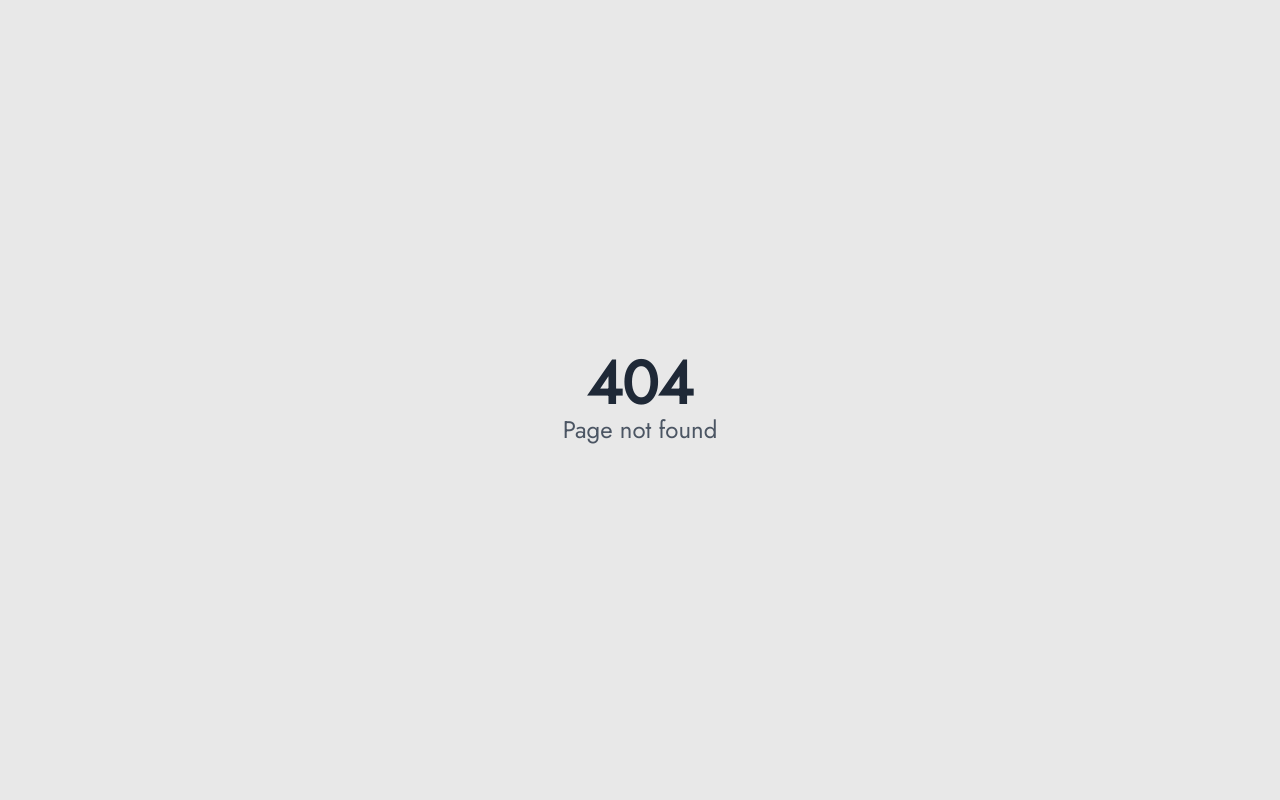
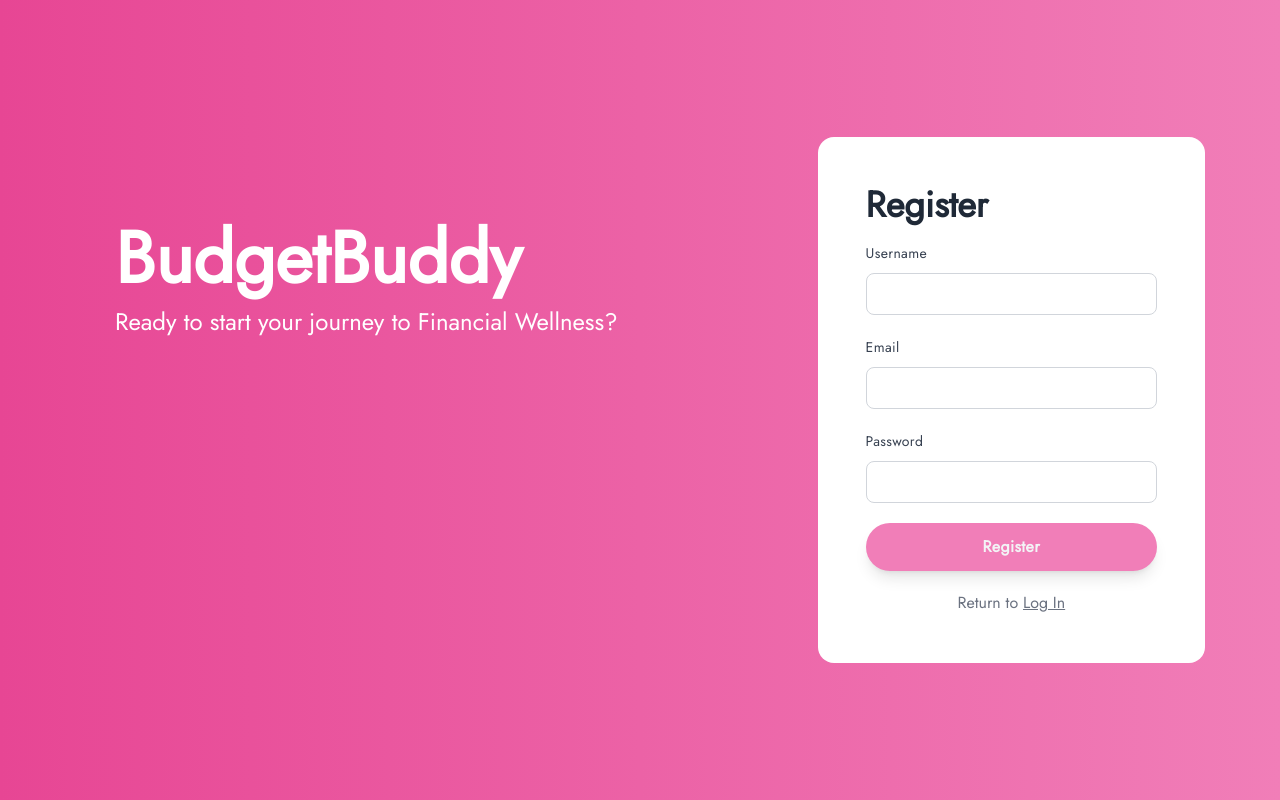
Before and after one commit to boyo23/budget-buddy, a React (Vite) app in the folder client/: page /register in a window 1280 px wide. Before the commit this address had no page. Built offline with nearby package versions, Linux system fonts and the light colour scheme.

Commit message:
commit register

```diff
--- a/client/src/app.tsx
+++ b/client/src/app.tsx
@@ -2,6 +2,7 @@ import { BrowserRouter, Routes, Route } from 'react-router-dom'
 import Home from '@/pages/home'
 import Profile from '@/pages/profile'
 import Login from '@/pages/login'
+import Register from '@/pages/register'
 import NotFound from '@/pages/not-found'
 import SavingsContextProvider from './context/savings-context'
 
@@ -13,6 +14,7 @@ export default function App() {
           <Route path="/home" element={<Home />} />
           <Route path="/profile" element={<Profile />} />
           <Route path="/login" element={<Login/>}></Route>
+          <Route path="/register" element={<Register/>}></Route>
           <Route path="/*" element={<NotFound />} />
         </Routes>
       </BrowserRouter>
--- /dev/null
+++ b/client/src/pages/register.tsx
@@ -0,0 +1,148 @@
+import { useState } from "react";
+import { useForm } from "react-hook-form";
+
+const Register: React.FC = () => {
+  const [username, setUsername] = useState<string>("");
+  const [email, setEmail] = useState<string>("");
+  const [password, setPassword] = useState<string>("");
+  const [isRegistered, setIsRegistered] = useState<boolean>(false);
+  const [errorState, setErrorState] = useState<string>("");
+
+  const isRegisterButtonDisabled =
+    username === "" || email === "" || password === "";
+
+  const handleInputChange = <T extends string | number>(
+    event: React.ChangeEvent<HTMLInputElement>,
+    setStateFunction: React.Dispatch<React.SetStateAction<T>>,
+  ) => {
+    setStateFunction(event.target.value as T);
+  };
+
+  const handleRegister = (event: React.FormEvent<HTMLFormElement>) => {
+    event.preventDefault();
+    if (username !== "" && email !== "" && password !== "") {
+      setIsRegistered(true);
+      console.log("Registration successful");
+    } else {
+      console.log("Registration failed. Please check the input values.");
+    }
+  };
+
+  const { register, watch, handleSubmit } = useForm();
+
+  const onSubmit = async (data: any) => {
+    try {
+      const response = await fetch("http://localhost:3000/register", {
+        method: "POST",
+        headers: {
+          "Content-Type": "application/json",
+        },
+        body: JSON.stringify(data),
+      });
+
+      if (!response.ok) {
+        const errorData = await response.json();
+
+        const errorMessage = errorData.errors
+          .map((error: { msg: string }) => error.msg)
+          .join(", ");
+        setErrorState(errorMessage);
+      } else {
+        const responseData = await response.json();
+        console.log("Registration successful", responseData);
+        setIsRegistered(true);
+      }
+    } catch (error) {
+      console.error("Error during registration:", error);
+    }
+  };
+
+  console.log(watch());
+  return (
+    <form onSubmit={handleSubmit(onSubmit)}>
+      <div className=" bg-gradient-to-r from-pink-500 to-pink-400">
+        <div className="opacity-75 inset-0 z-0"></div>
+        <div className="min-h-screen sm:flex sm:flex-row mx-0 justify-center">
+          <div className="flex-col flex self-center p-10 sm:max-w-5xl xl:max-w-2xl z-10 mr-40 mb-60">
+            <div className="self-start hidden lg:flex flex-col text-white">
+              <h1 className="mb-3 font-bold text-7xl">BudgetBuddy</h1>
+              <p className="text-2xl">
+                {" "}
+                Ready to start your journey to Financial Wellness?{" "}
+              </p>
+            </div>
+          </div>
+          <div className="flex justify-center self-center z-10">
+            <div className="p-12 bg-white mx-auto rounded-2xl w-100 ">
+              <div className="mb-4">
+                <h3 className="font-bold text-4xl text-gray-800">Register</h3>
+              </div>
+              <div className="space-y-5">
+                <div className="space-y-2">
+                  <label className="text-sm font-medium text-gray-700 tracking-wide">
+                    Username
+                  </label>
+                  <input
+                    className="bg-slate-100 text-black w-full text-base px-4 py-2 border border-gray-300 rounded-lg focus:outline-none focus:border-pink-400"
+                    type="text"
+                    // value={username}
+                    {...register("username")}
+                    // onChange={(e) => handleInputChange(e, setUsername)}
+                  />
+                </div>
+                <div className="space-y-2">
+                  <label className="text-sm font-medium text-gray-700 tracking-wide">
+                    Email
+                  </label>
+                  <input
+                    className="bg-slate-100 text-black w-full text-base px-4 py-2 border border-gray-300 rounded-lg focus:outline-none focus:border-pink-400"
+                    type="email"
+                    // value={email}
+                    {...register("email", { required: true })}
+                    // onChange={(e) => handleInputChange(e, setEmail)}
+                  />
+                </div>
+                <div className="space-y-2">
+                  <label className="mb-5 text-sm font-medium text-gray-700 tracking-wide">
+                    Password
+                  </label>
+                  <input
+                    className="bg-slate-100 text-black w-full content-center text-base px-4 py-2 border border-gray-300 rounded-lg focus:outline-none focus:border-pink-400"
+                    type="password"
+                    // value={password}
+                    // onChange={(e) => handleInputChange(e, setPassword)}
+                    {...register("password", { required: true })}
+                  />
+                </div>
+                <div>
+                  <button
+                    type="submit"
+                    className={`w-full flex justify-center ${
+                      isRegisterButtonDisabled
+                        ? "bg-pink-400 cursor-not-allowed"
+                        : "bg-pink-600 hover:bg-pink-500"
+                    } text-gray-100 p-3 rounded-full tracking-wide font-semibold shadow-lg cursor-pointer transition ease-in duration-500`}
+                    disabled={isRegisterButtonDisabled}
+                    // onClick={handleRegister}
+                  >
+                    Register
+                  </button>
+                </div>
+                <div className="text-gray-500 mt-2 flex justify-center">
+                  <p>
+                    Return to{" "}
+                    <a href="/login" className="underline">
+                      Log In
+                    </a>
+                  </p>
+                </div>
+              </div>
+            </div>
+          </div>
+        </div>
+      </div>
+    </form>
+  );
+};
+
+export default Register;
```
